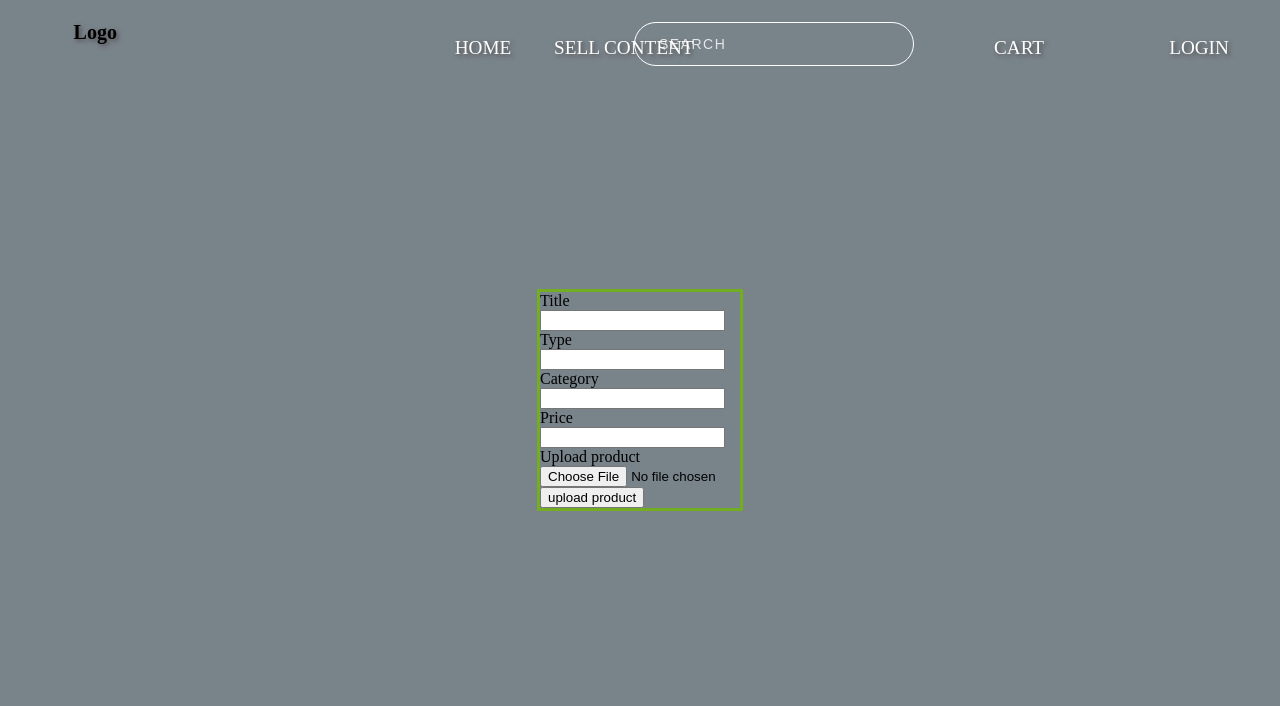
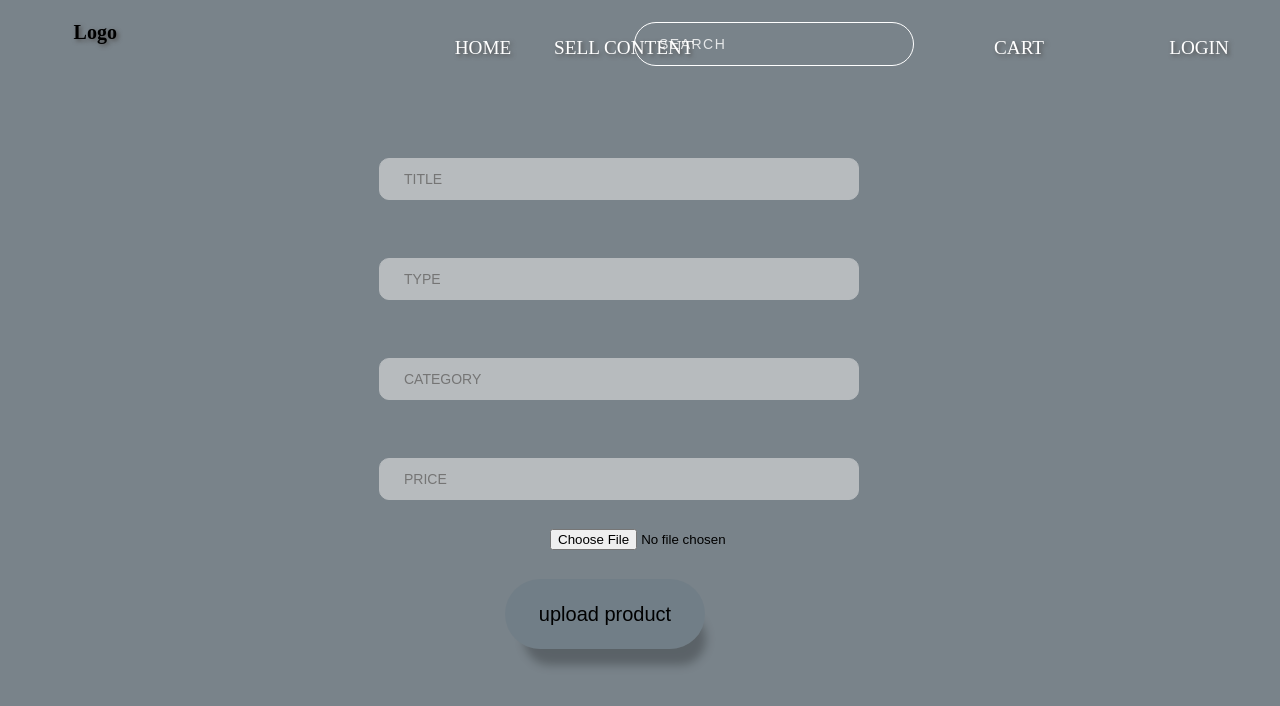
Before and after one commit to Samanthaponce5/Ecomm-frontend, a React (Create React App) app: page /sellProduct in a window 1280 px wide. Shown: the top 706 px of the page. Built offline with nearby package versions, Linux system fonts and the light colour scheme.

Commit message:
productForm

```diff
--- a/src/App.css
+++ b/src/App.css
@@ -443,19 +443,132 @@ nav a:hover {
 }
 /* =================END OF SEARCH FORM================================= */
 
-
-
-
 .productForm {
-	width: 200px;
+	width: 900px;
+	height: 500px;
 	margin: auto;
-	border: 3px solid #73ad21;
-
+	/* border: 3px solid #73ad21; */
 	margin: 0;
-
 	position: absolute;
 	top: 50%;
 	left: 50%;
 	margin-right: -50%;
 	transform: translate(-50%, -50%);
 }
+.title{
+	outline: none !important;
+	position: absolute;
+	bottom: 450px;
+	left: 21%;
+
+	width: 430px;
+
+	padding: 12px 24px;
+
+	font-size: 14px;
+	line-height: 1px;
+
+	color: #8d8787;
+	background-color: rgb(183, 187, 190);
+
+	background-repeat: no-repeat;
+	background-size: 18px 18px;
+	background-position: 95% center;
+	border-radius: 10px;
+	border: 1px solid rgb(183, 187, 190);
+}
+
+.typeof{
+	outline: none !important;
+	position: absolute;
+	bottom: 350px;
+	left: 21%;
+
+	width: 430px;
+
+	padding: 12px 24px;
+
+	font-size: 14px;
+	line-height: 1px;
+
+	color: #8d8787;
+	background-color: rgb(183, 187, 190);
+
+	background-repeat: no-repeat;
+	background-size: 18px 18px;
+	background-position: 95% center;
+	border-radius: 10px;
+	border: 1px solid rgb(183, 187, 190);
+}
+
+.category{
+	outline: none !important;
+	position: absolute;
+	bottom: 250px;
+	left: 21%;
+
+	width: 430px;
+
+	padding: 12px 24px;
+
+	font-size: 14px;
+	line-height: 1px;
+
+	color: #8d8787;
+	background-color: rgb(183, 187, 190);
+
+	background-repeat: no-repeat;
+	background-size: 18px 18px;
+	background-position: 95% center;
+	border-radius: 10px;
+	border: 1px solid rgb(183, 187, 190);
+}
+
+.price{
+	outline: none !important;
+	position: absolute;
+	bottom: 150px;
+	left: 21%;
+
+	width: 430px;
+
+	padding: 12px 24px;
+
+	font-size: 14px;
+	line-height: 1px;
+
+	color: #8d8787;
+	background-color: rgb(183, 187, 190);
+
+	background-repeat: no-repeat;
+	background-size: 18px 18px;
+	background-position: 95% center;
+	border-radius: 10px;
+	border: 1px solid rgb(183, 187, 190);
+}
+
+.filebtn{
+	position: absolute;
+	bottom: 100px;
+	left: 40%;
+}
+
+.filesbm{
+
+
+	outline: none !important;
+	position: absolute;
+	bottom: 1px;
+	height: 70px;
+
+	width: 200px;
+	border: 1px solid transparent;
+
+
+	left: 35%;
+	font-size: 20px;
+
+	background-color: #64738056;
+	border-radius: 50px;
+	box-shadow: 10px 25px 10px -9px rgba(0, 0, 0, 0.25);
+}
--- a/src/App.js
+++ b/src/App.js
@@ -10,7 +10,9 @@ import { Route, Switch } from 'react-router-dom';
 
 class App extends Component {
 	state = {
-		user: null,
+    user: null,
+    CurrentProduct:null,
+    CurrentImage:[]
 	}
 
 	setUser = (user) => {
@@ -21,7 +23,16 @@ class App extends Component {
 		e.preventDefault()
 		this.setUser(null)
 		// this.history.push('/login');
-	};
+  };
+
+  //========products============
+  updateCurrentProduct = (data) => {
+    this.setState({
+      CurrentProduct: data.product,
+      CurrentImage: data.image_url
+    })
+  }
+  //====================
 
 	render() {
 		return (
--- a/src/component/NewProductForm.js
+++ b/src/component/NewProductForm.js
@@ -73,17 +73,17 @@ export default class NewProductForm extends Component {
       return (
         <form className='productForm' onSubmit={this.handleSubmit}>
 
-                <label>Title</label>
-                <input type='text' name='title' value={this.state.title} onChange={this.handleOnChange} /><br />
-                <label>Type</label>
-                <input type='text' name='typeOf' value={this.state.typeOf} onChange={this.handleOnChange} /><br />
-                <label>Category</label>
-                <input type='text' name='category' value={this.state.category} onChange={this.handleOnChange} /><br />
-                <label>Price</label>
-                <input type='text' name='price' value={this.state.price} onChange={this.handleOnChange} /><br />
-                <label>Upload product</label>
-                <input type='file' name='image' onChange={this.handleOnChange} /><br />
-                <input type='submit' value='upload product' />
+
+                <input className='title' placeholder='TITLE' type='text' name='title' value={this.state.title} onChange={this.handleOnChange} /><br />
+
+                <input className='typeof' type='text' placeholder='TYPE' name='typeOf' value={this.state.typeOf} onChange={this.handleOnChange} /><br />
+
+                <input className='category' type='text' placeholder='CATEGORY' name='category' value={this.state.category} onChange={this.handleOnChange} /><br />
+
+                <input className='price' type='text' placeholder='PRICE' name='price' value={this.state.price} onChange={this.handleOnChange} /><br />
+
+                <input className='filebtn' type='file' name='image' onChange={this.handleOnChange} /><br />
+                <input className='filesbm' type='submit' value='upload product' />
 
 
             </form>
```
